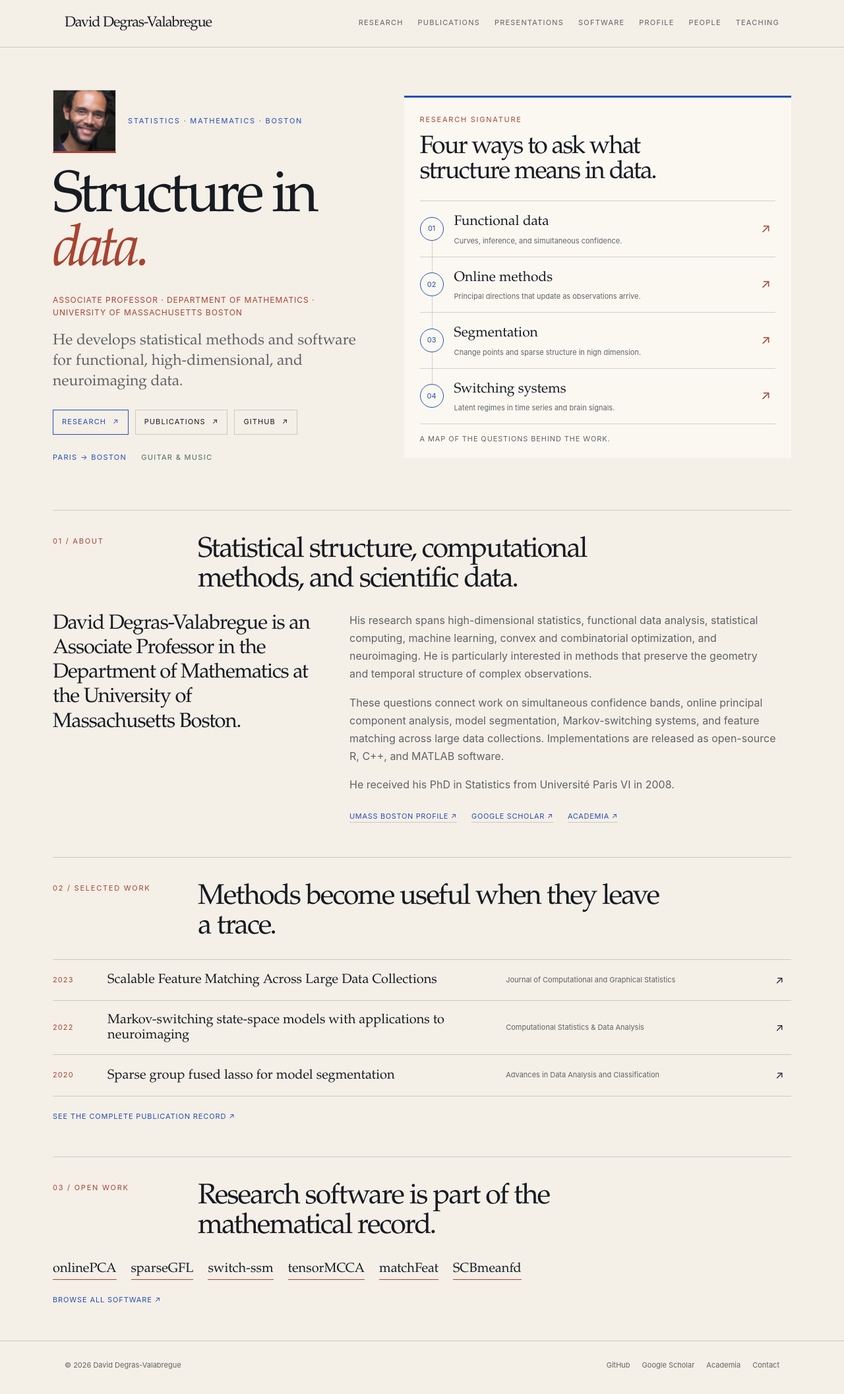
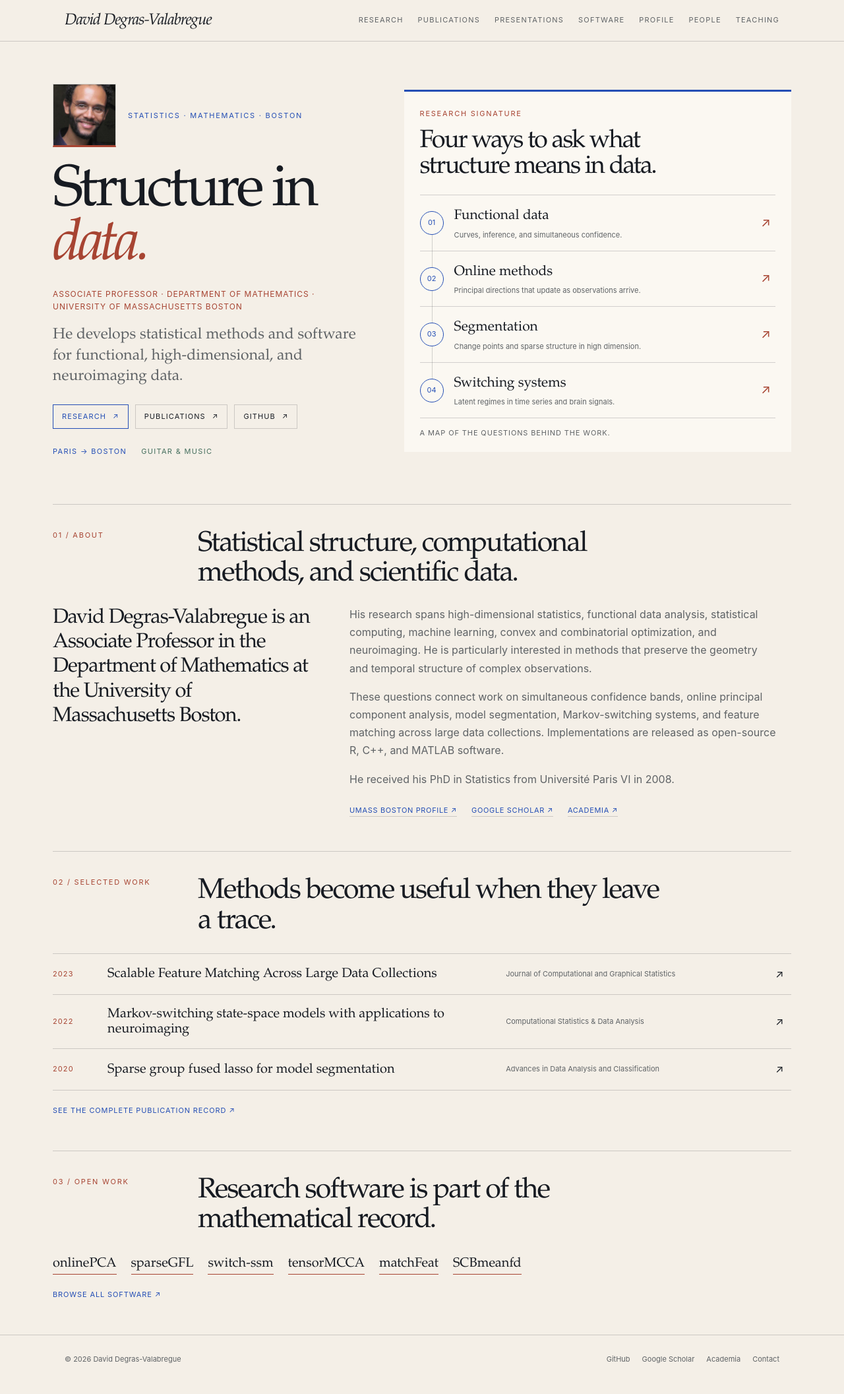
Before and after one commit to Yiming-S/ddegras.github.io, a Jekyll site: the page built from _pages/about.md, in a window 1280 px wide. Shown: the whole page at 66% size. Built offline with Jekyll 4.4.1, drawn with Linux system fonts in a browser that asks for light colours.

Commit message:
give masthead a signature italic treatment

```diff
--- a/assets/css/main.scss
+++ b/assets/css/main.scss
@@ -61,11 +61,15 @@ p, ul, ol { margin-top: 0; }
 }
 
 .site-brand {
+  display: inline-block;
   color: var(--ink);
   font-family: var(--serif);
-  font-size: 22px;
+  font-size: 24px;
+  font-style: italic;
+  font-weight: 400;
   justify-self: start;
-  letter-spacing: -.05em;
+  letter-spacing: -.045em;
+  line-height: 1.1;
   text-decoration: none;
   white-space: nowrap;
 }
@@ -641,7 +645,7 @@ p, ul, ol { margin-top: 0; }
 
 @media (max-width: 700px) {
   .site-nav { gap: 8px; padding: 13px 18px 14px; }
-  .site-brand { font-size: 19px; }
+  .site-brand { font-size: 20px; }
   .site-nav__links { gap: 7px 13px; }
   .site-nav__links a { padding: 3px 0 5px; letter-spacing: .09em; }
   .site-main { padding: 42px 0 64px; }
```
Also changed, not shown: DESIGN.md (+5 -3 lines).
